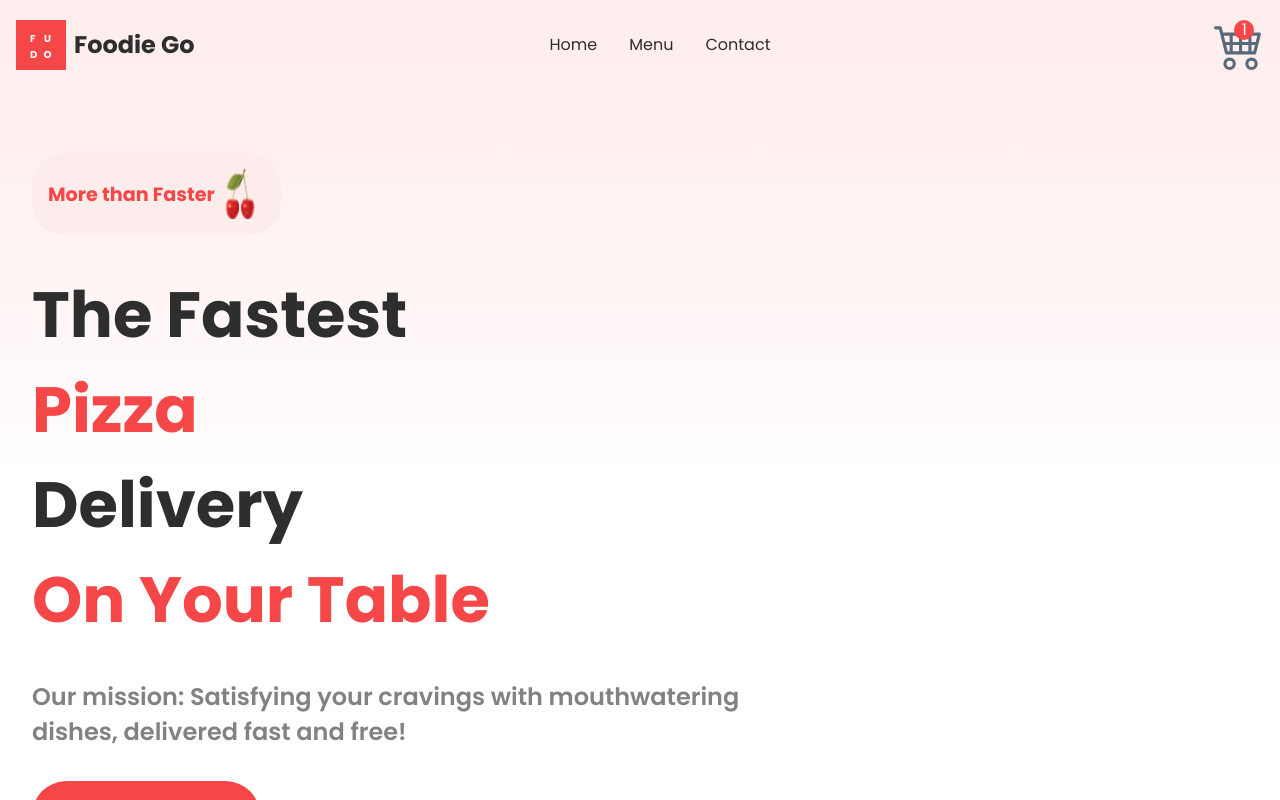
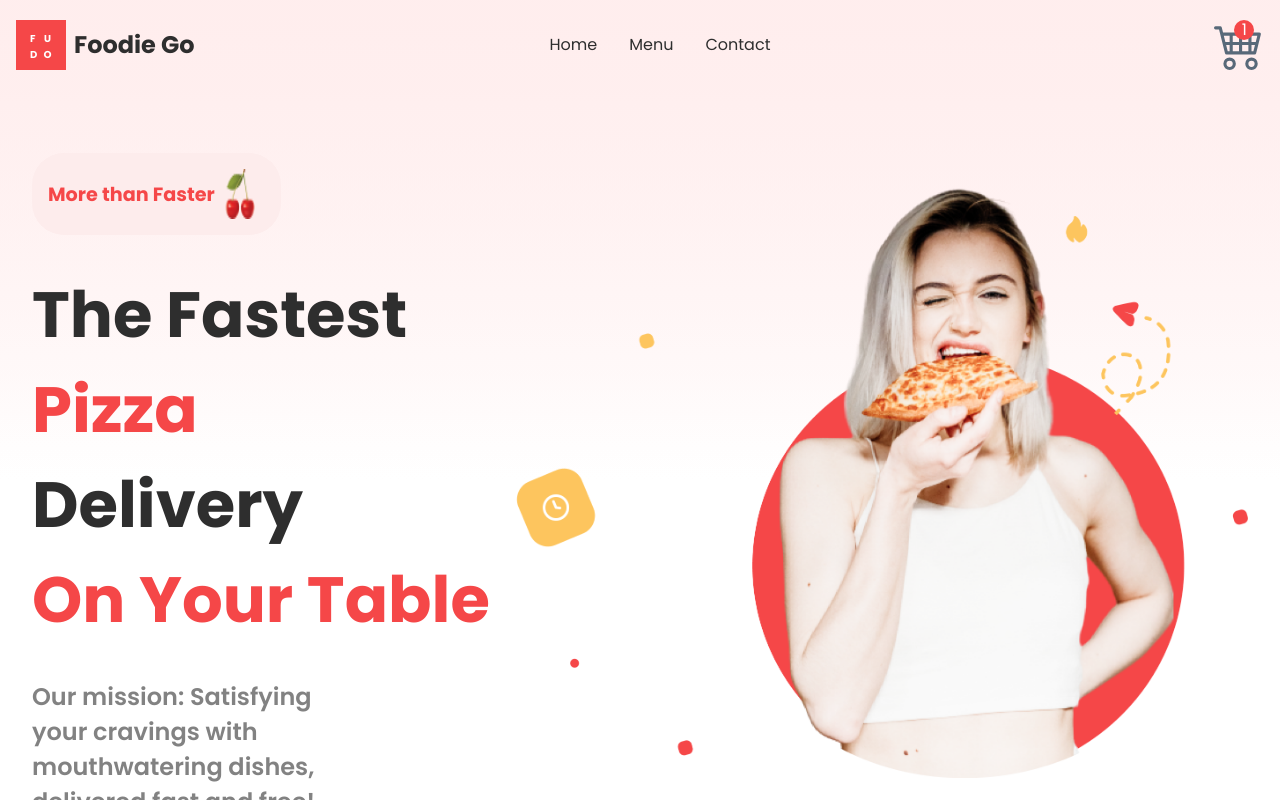
Before and after one commit to HimashaNethmini/Food_WebApp-Nextjs, a Next.js app: page / in a window 1280 px wide. Shown: the top 800 px of the page. Built offline with nearby package versions, Linux system fonts and the light colour scheme.

Commit message:
added the images

```diff
--- a/components/Hero.jsx
+++ b/components/Hero.jsx
@@ -1,6 +1,7 @@
 import Image from "next/image";
 import css from "../styles/Hero.module.css";
 import Cherry from "../assets/Cherry.png";
+import HeroImage from "../assets/HeroImage.png";
 
 export default function Hero() {
   return (
@@ -27,7 +28,12 @@ export default function Hero() {
       </div>
 
       {/*right side -images */}
-      <div className={css.right}></div>
+      <div className={css.right}>
+
+        <div className={css.imageContainer}>
+            <Image src={HeroImage} alt="" layout="intrinsic" />
+        </div>
+      </div>
     </div>
   );
 }
```
